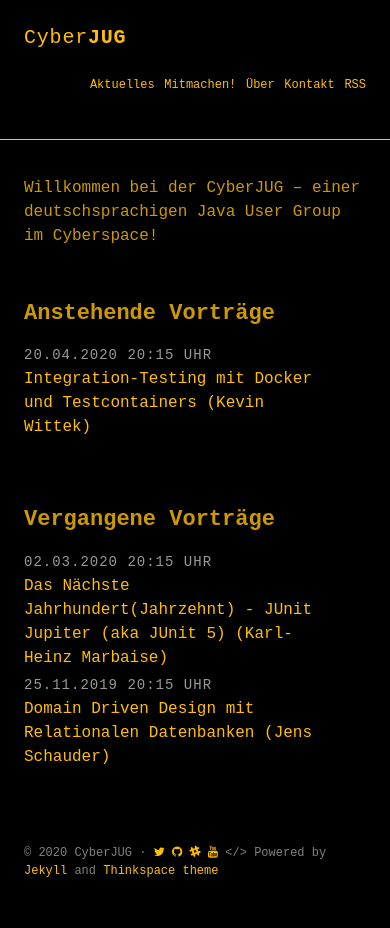
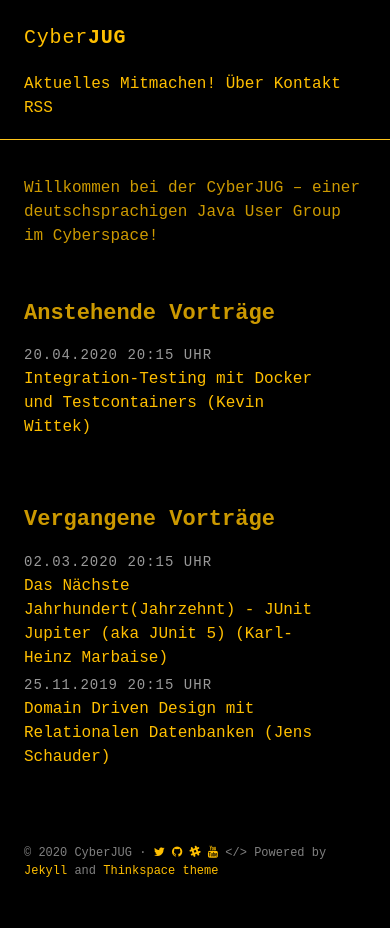
Before and after one commit to cyberjug/website, a Jekyll site: the page built from docs/index.html, in a window 390 px wide. Built offline with Jekyll 4.4.1, drawn with Linux system fonts in a browser that asks for light colours; some web fonts are replaced.

Commit message:
just a little adjustment

```diff
--- a/docs/assets/scss/_layout.scss
+++ b/docs/assets/scss/_layout.scss
@@ -292,8 +292,6 @@
   }
 
   .navbar li {
-    font-size: rem(12);
-    display: inline-block;
     padding: 0;
   }
   .article-title {
```
